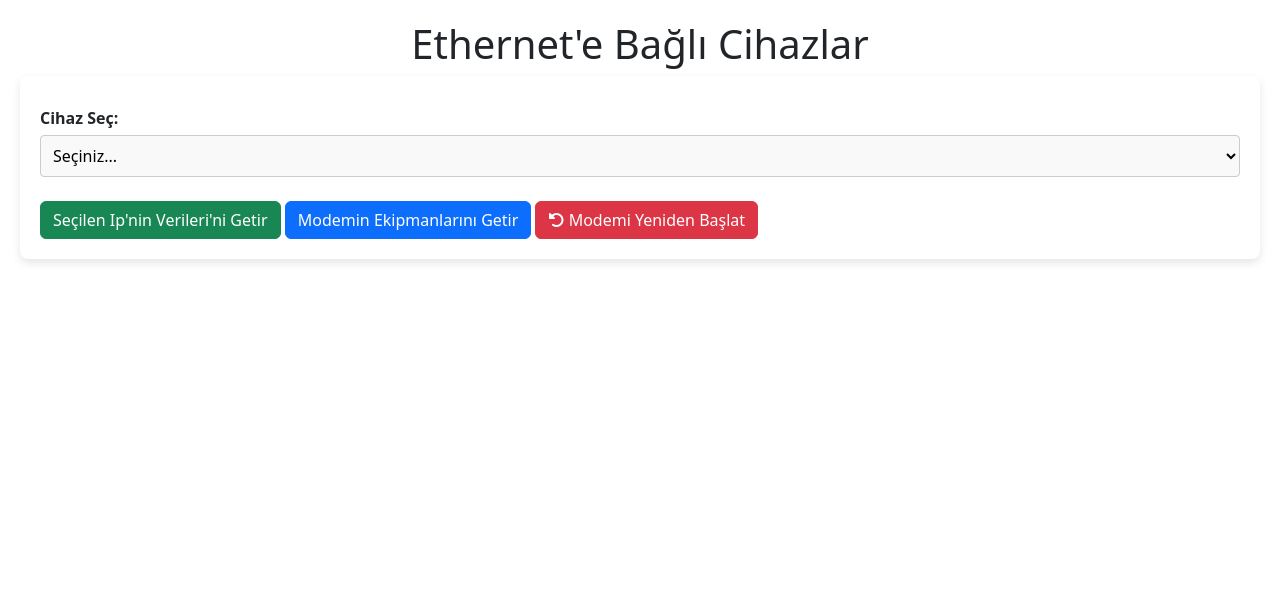
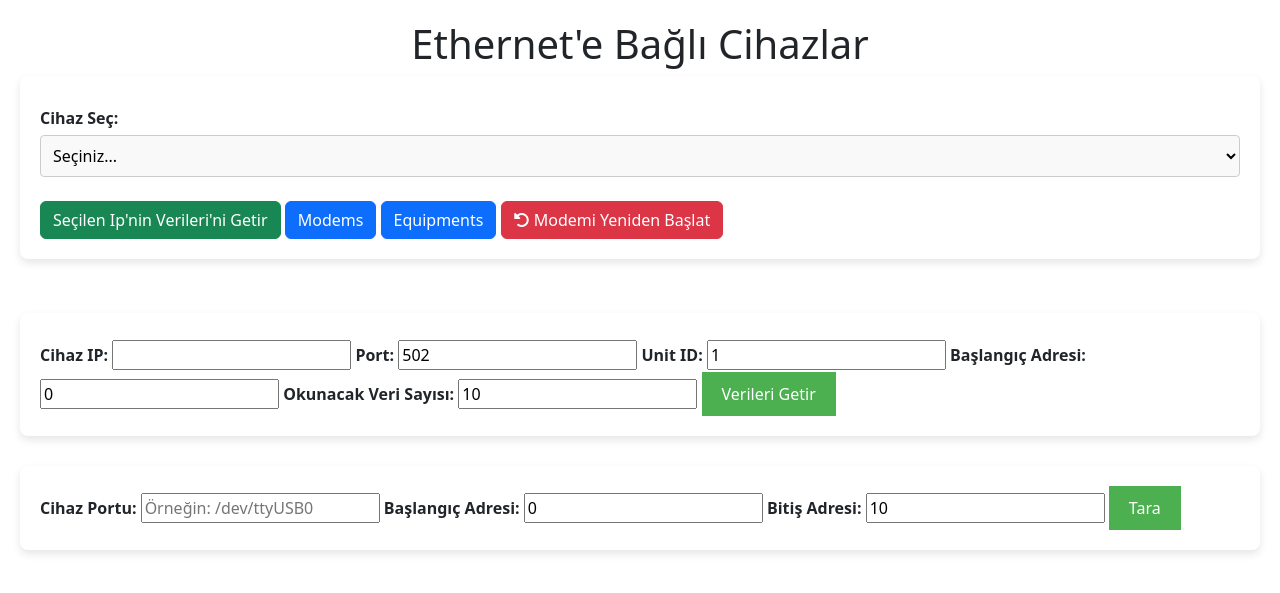
Before and after one commit to olyala05/flask_tut, a Flask app: page / in a window 1280 px wide. Shown: the top 593 px of the page. Run offline with Flask 3, Linux system fonts and the light colour scheme.

Commit message:
modems tablosunu getiren button oluşturuldu

```diff
--- a/server.py
+++ b/server.py
@@ -3,6 +3,8 @@ import os
 import paramiko
 import pymysql.cursors
 import logging
+from pymodbus.client.sync import ModbusTcpClient
+from pymodbus.client.sync import ModbusSerialClient
 logging.basicConfig(level=logging.DEBUG)
 
 app = Flask(__name__)
@@ -144,8 +146,106 @@ def fetch_equipment_data(ip):
     except Exception as e:
         return {"is_empty": False, "data": [[f"Hata: {str(e)}"]]}
 
+def fetch_modems_data(ip):
+    """Fetch the 'modems' table data from the deiot database."""
+    try:
+        ssh = paramiko.SSHClient()
+        ssh.set_missing_host_key_policy(paramiko.AutoAddPolicy())
+        ssh.connect(hostname=ip, username=SSH_USER, password=SSH_PASSWORD)
+
+        command = 'mysql -u root -p{} -D iot -e "SELECT * FROM modems;"'.format(SSH_PASSWORD)
+        stdin, stdout, stderr = ssh.exec_command(command)
+
+        output = stdout.read().decode()
+        ssh.close()
+
+        lines = output.splitlines()
+        rows = []
+
+        if len(lines) > 0:
+            rows.append(lines[0].split("\t"))
+
+        if len(lines) > 1:
+            for line in lines[1:]:
+                rows.append(line.split("\t"))
+            return {"is_empty": False, "data": rows}
+        else:
+            return {"is_empty": True, "data": None}
+    except Exception as e:
+        return {"is_empty": False, "data": [[f"Error: {str(e)}"]]}
+
+def fetch_modbus_data(ip, port, unit_id, start_address, count):
+    """
+    Modbus cihazından veri okuma.
+    :param ip: Modbus cihazının IP adresi
+    :param port: Modbus portu (genellikle 502)
+    :param unit_id: Slave ID (cihazın adresi)
+    :param start_address: Başlangıç adresi
+    :param count: Okunacak veri sayısı
+    :return: Okunan veriler listesi
+    """
+    try:
+        client = ModbusTcpClient(ip, port=port)
+        connection = client.connect()
+
+        if not connection:
+            return {"error": "Modbus cihazına bağlanılamadı"}
+
+        # Modbus holding register okuma
+        response = client.read_holding_registers(start_address, count, unit=unit_id)
+        client.close()
+
+        if response.isError():
+            return {"error": f"Modbus hatası: {response}"}
+
+        return {"data": response.registers}
+    except Exception as e:
+        return {"error": str(e)}
+
+def read_modbus_data(device_port, slave_id, register_address, count=1):
+    """Modbus cihazından veri okur."""
+    try:
+        client = ModbusSerialClient(
+            method='rtu',
+            port=device_port,
+            baudrate=9600,
+            stopbits=1,
+            bytesize=8,
+            parity='N',
+            timeout=1
+        )
+
+        if not client.connect():
+            raise Exception(f"Modbus cihazına bağlanılamadı: {device_port}")
+
+        response = client.read_holding_registers(address=register_address, count=count, unit=slave_id)
+
+        if response.isError():
+            raise Exception(f"Modbus hatası: {response}")
+
+        client.close()
+        return response.registers  # Kayıt değerleri
+    except Exception as e:
+        return f"Hata: {str(e)}"
+
+def scan_modbus_devices(device_port, start_address, end_address, slave_id=1):
+    """Modbus cihazındaki belirli bir aralıktaki tüm kayıtları okur."""
+    data = {}
+    for address in range(start_address, end_address + 1):
+        try:
+            value = read_modbus_data(device_port, slave_id, address)
+            data[address] = value
+        except Exception as e:
+            data[address] = f"Hata: {str(e)}"
+    return data
+
 @app.route("/", methods=["GET", "POST"])
 def index():
+    modbus_data = None
+    device_port = request.form.get("device_port")
+    start_address = int(request.form.get("start_address", 0))
+    end_address = int(request.form.get("end_address", 10))
+
     devices = get_connected_devices()
     fetched_data = None
     databases = None
@@ -162,10 +262,15 @@ def index():
             # Call modem restart logic
             restart_modem(selected_ip)
         elif "fetch_equipment_data" in request.form:
-            # Call function to fetch data from the IoT database
+            # Fetch equipment data
             equipment_data = fetch_equipment_data(selected_ip)
             fetched_data = equipment_data["data"]
             is_empty = equipment_data["is_empty"]
+        elif "fetch_modems_data" in request.form:
+            # Fetch modems data
+            modems_data = fetch_modems_data(selected_ip)
+            fetched_data = modems_data["data"]
+            is_empty = modems_data["is_empty"]
 
     if selected_ip:
         # Seçilen IP için veritabanlarını al
@@ -179,6 +284,9 @@ def index():
         fetched_data = table_data["data"]
         is_empty = table_data["is_empty"]
 
+    if request.method == "POST" and device_port:
+        modbus_data = scan_modbus_devices(device_port, start_address, end_address)
+
     # Sayfayı her durumda render et
     return render_template(
         "home_page.html",
@@ -189,8 +297,10 @@ def index():
         selected_ip=selected_ip,
         selected_db=selected_db,
         selected_table=selected_table,
-        is_empty=is_empty
+        is_empty=is_empty,
+        modbus_data=modbus_data
     )
+
 
 @app.route("/update-row", methods=["GET", "POST"])
 def update_row():
@@ -304,6 +414,53 @@ def delete_row():
     except Exception as e:
         return {"success": False, "message": str(e)}, 500
 
+@app.route("/fetch-modbus-data", methods=["POST"])
+def fetch_modbus_data_route():
+    """
+    Modbus cihazından veri almak için bir rota.
+    """
+    try:
+        ip = request.form.get("ip")
+        port = int(request.form.get("port", 502))  # Varsayılan Modbus portu 502
+        unit_id = int(request.form.get("unit_id", 1))  # Varsayılan slave ID 1
+        start_address = int(request.form.get("start_address", 0))
+        count = int(request.form.get("count", 10))
+
+        result = fetch_modbus_data(ip, port, unit_id, start_address, count)
+
+        if "error" in result:
+            return {"success": False, "message": result["error"]}, 500
+
+        return {"success": True, "data": result["data"]}
+    except Exception as e:
+        return {"success": False, "message": str(e)}, 500
+
+def read_modbus_data(device_port, slave_id, register_address, count=1):
+    """Modbus cihazından veri okur."""
+    try:
+        client = ModbusSerialClient(
+            method='rtu',
+            port=device_port,
+            baudrate=9600,
+            stopbits=1,
+            bytesize=8,
+            parity='N',
+            timeout=1
+        )
+
+        if not client.connect():
+            raise Exception(f"Modbus cihazına bağlanılamadı: {device_port}")
+
+        response = client.read_holding_registers(address=register_address, count=count, unit=slave_id)
+
+        if response.isError():
+            raise Exception(f"Modbus hatası: {response}")
+
+        client.close()
+        return response.registers  # Kayıt değerleri
+    except Exception as e:
+        return f"Hata: {str(e)}"
+
 @app.context_processor
 def utility_processor():
     return dict(zip=zip)
--- a/templates/home_page.html
+++ b/templates/home_page.html
@@ -36,11 +36,10 @@
     <br><br>
     <button type="submit" class="btn btn-success">Seçilen Ip'nin Verileri'ni Getir</button>
 
-    {# <button type="submit" name="fetch_equipment_data" class="btn btn-primary">Ekipman Verilerini Getir</button> #}
+    <button type="submit" name="fetch_modems_data" value="true" class="btn btn-primary">Modems</button>
 
-    <button type="submit" name="fetch_equipment_data" class="btn btn-primary">
-        Modemin Ekipmanlarını Getir
-    </button>
+    <button type="submit" name="fetch_equipment_data" class="btn btn-primary">Equipments</button>
+
     <button type="submit" name="restart_modem" class="btn btn-danger" onclick="confirmRestart()">
         <i class="fa-solid fa-rotate-left"></i> Modemi Yeniden Başlat
     </button>
@@ -92,5 +91,55 @@
         <h3 class="text-danger text-center">Ekipman tablosu boş:</h3>
     {% endif %}<br>
 
+    <form method="post" action="/fetch-modbus-data">
+        <label for="ip">Cihaz IP:</label>
+        <input type="text" id="ip" name="ip" required>
+
+        <label for="port">Port:</label>
+        <input type="number" id="port" name="port" value="502">
+
+        <label for="unit_id">Unit ID:</label>
+        <input type="number" id="unit_id" name="unit_id" value="1">
+
+        <label for="start_address">Başlangıç Adresi:</label>
+        <input type="number" id="start_address" name="start_address" value="0">
+
+        <label for="count">Okunacak Veri Sayısı:</label>
+        <input type="number" id="count" name="count" value="10">
+
+        <button type="submit">Verileri Getir</button>
+    </form>
+
+
+    <form method="post">
+        <label for="device_port">Cihaz Portu:</label>
+        <input type="text" id="device_port" name="device_port" placeholder="Örneğin: /dev/ttyUSB0">
+        <label for="start_address">Başlangıç Adresi:</label>
+        <input type="number" id="start_address" name="start_address" value="0">
+        <label for="end_address">Bitiş Adresi:</label>
+        <input type="number" id="end_address" name="end_address" value="10">
+        <button type="submit">Tara</button>
+    </form>
+
+    {% if modbus_data %}
+        <h2>Modbus Verileri</h2>
+        <table>
+            <thead>
+                <tr>
+                    <th>Adres</th>
+                    <th>Değer</th>
+                </tr>
+            </thead>
+            <tbody>
+                {% for address, value in modbus_data.items() %}
+                    <tr>
+                        <td>{{ address }}</td>
+                        <td>{{ value }}</td>
+                    </tr>
+                {% endfor %}
+            </tbody>
+        </table>
+    {% endif %}
+
 <script type="text/javascript" src="{{ url_for('static', filename='js/app.js') }}"></script>
 {% endblock content %}
```
